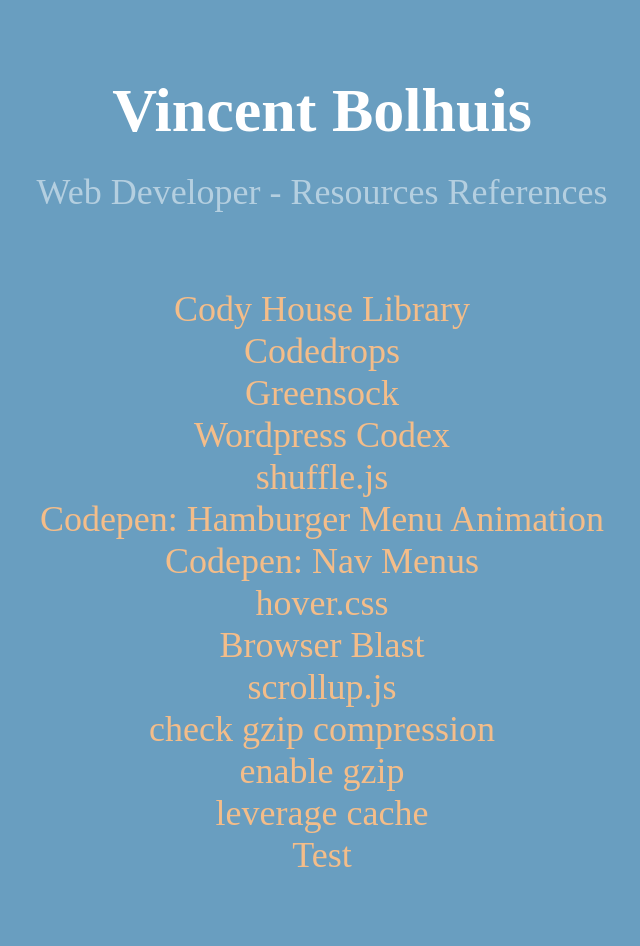
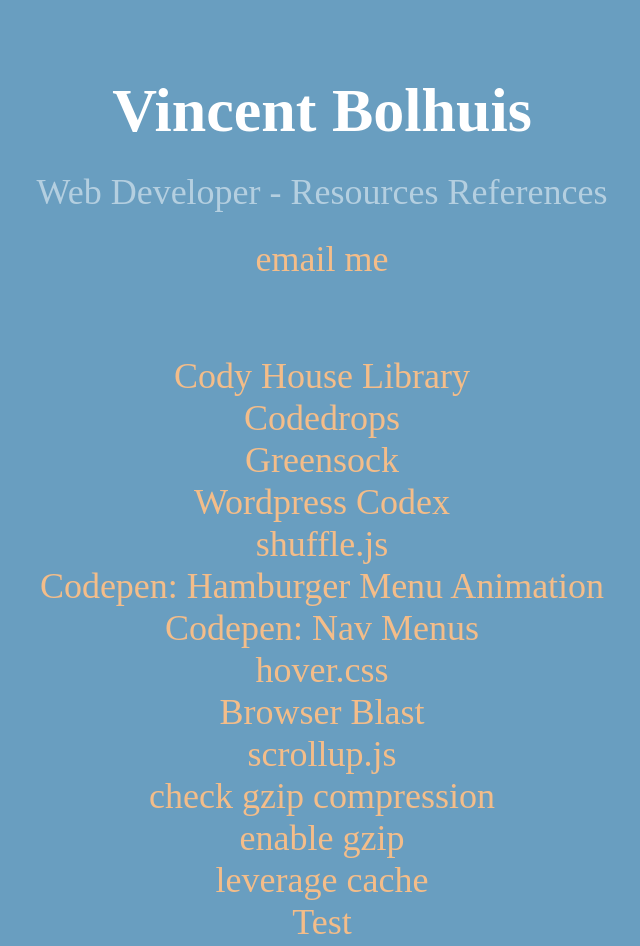
Before and after one commit to Vinsanity616/vinsanity616.github.io, a plain HTML site: page index.html in a window 1280 px wide. Shown: the whole page, without its empty margins (318-958 px from the left). Drawn offline with nearby package versions, Linux system fonts and the light colour scheme.

Commit message:
add page

```diff
--- a/index.html
+++ b/index.html
@@ -18,6 +18,7 @@
 				<section class="intro">
 					<h1>Vincent Bolhuis</h1>
 					<p>Web Developer - Resources References<p>
+						<a href="/about.html">email me</a>
 				</section>
 
 				<section class="content">
```
Also changed, not shown: about.html (added).
